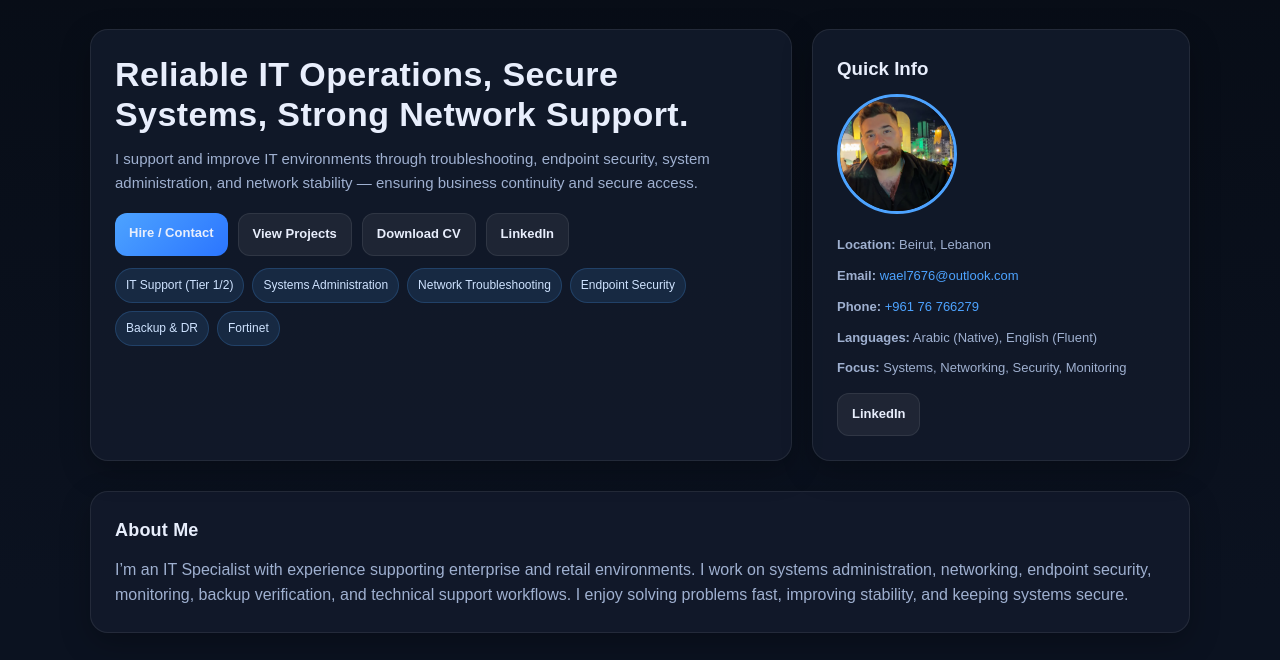
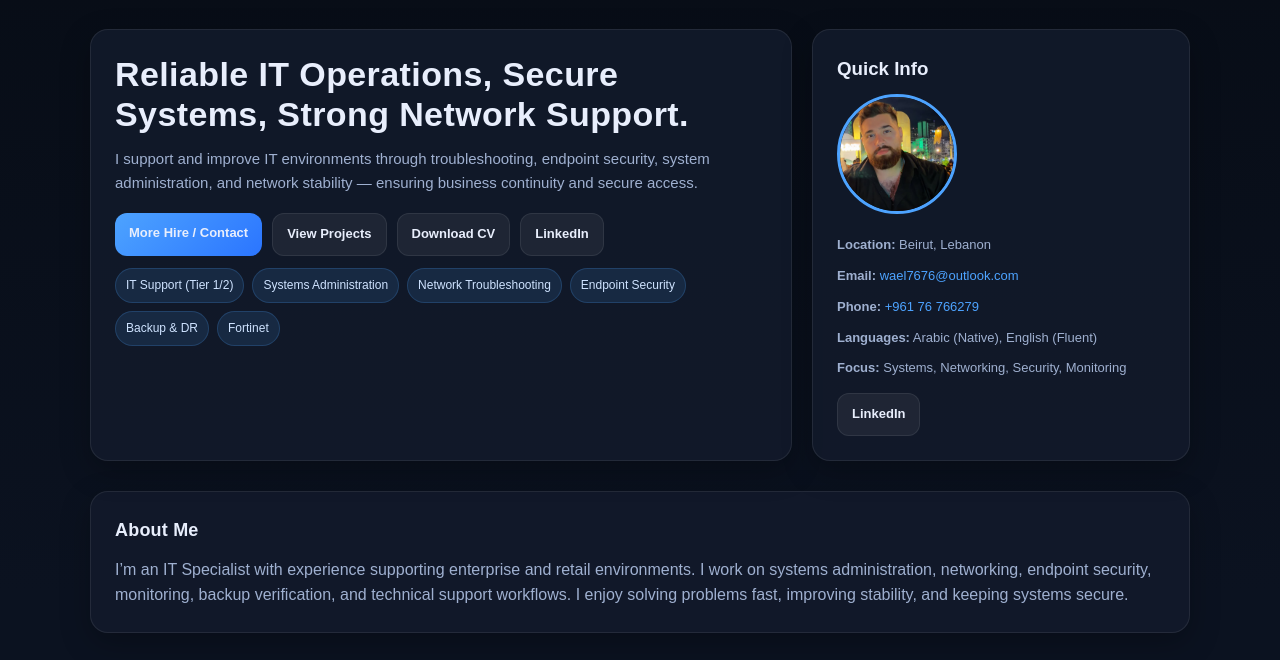
Before and after one commit to Samer-Farah/wael-portfolio, a plain HTML site: page index.html in a window 1280 px wide. Shown: the part 129-789 px from the top of the page. Drawn offline with Linux system fonts and the light colour scheme.

```diff
--- a/index.html
+++ b/index.html
@@ -237,7 +237,7 @@
         </p>
 
         <div class="btns">
-          <a class="btn primary" href="#contact">Hire / Contact</a>
+          <a class="btn primary" href="#contact">More Hire / Contact</a>
           <a class="btn" href="#projects">View Projects</a>
 
           <!-- Download CV (Your uploaded PDF) -->
```
